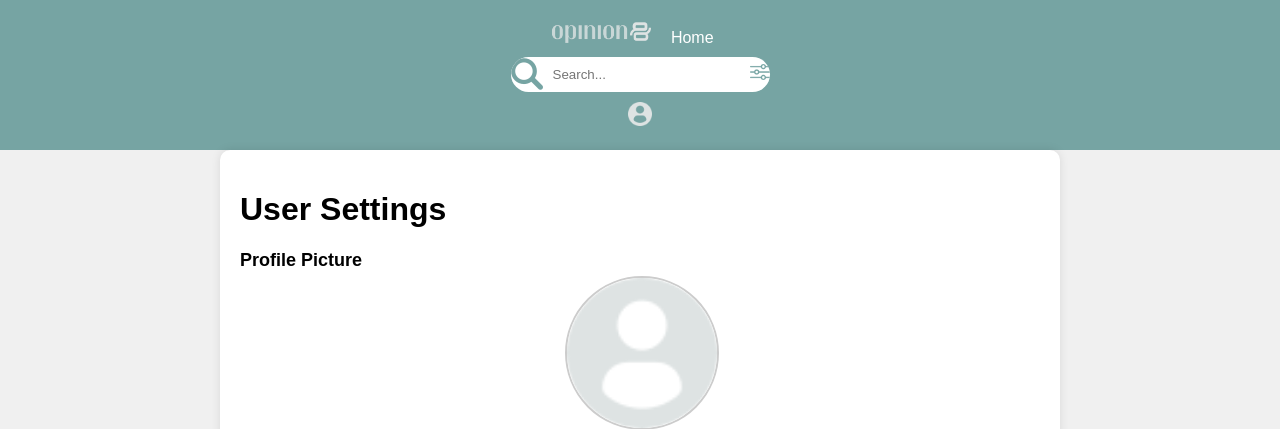
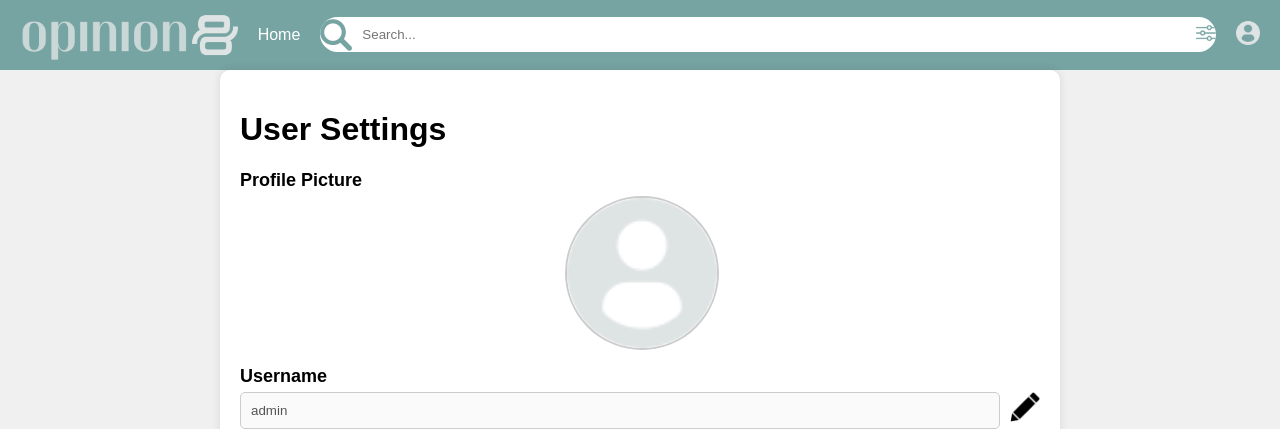
Before and after one commit to nicole-buere/opinion8, a PHP site: page /views/user_settings.php in a window 1280 px wide. Shown: the top 429 px of the page. Run offline with PHP 8.4, Linux system fonts and the light colour scheme; a user stored in the database is signed in; data comes from the database, SQL or seed files in the repository.

Commit message:
fixed user header

```diff
--- a/css/header.css
+++ b/css/header.css
@@ -1,4 +1,4 @@
-/* header.css for*/
+/* header.css */
 
 body {
     margin: 0;
@@ -6,31 +6,32 @@ body {
 }
 
 .header {
+    display: flex;
+    align-items: center;
     background-color: #76A4A3;
     color: white;
-    padding: 20px 0;
-    text-align: center;
+    padding: 10px 20px;
     width: 100%;
     box-sizing: border-box; /* Include padding in width calculation */
-    margin: 0;
 }
 
 .header .alt-logo {
-    max-width: 100px; /* Adjust as needed */
+    max-height: 50px; /* Adjust as needed */
+    margin-right: 20px;
 }
 
 .header .home-link {
     color: white;
     text-decoration: none;
-    margin: 0 15px;
+    margin-right: 20px;
     font-size: 16px;
 }
 
 .search-container {
     display: flex;
     align-items: center;
-    justify-content: center;
-    margin: 10px 0;
+    flex-grow: 1;
+    margin-right: 20px;
 }
 
 .search-bar-wrapper {
@@ -39,12 +40,13 @@ body {
     background: #fff;
     border-radius: 20px;
     overflow: hidden;
+    flex-grow: 1;
 }
 
 .search-bar {
     border: none;
     padding: 10px;
-    flex: 1;
+    flex-grow: 1;
 }
 
 .search-link .filter-icon {
--- a/views/homepage.php
+++ b/views/homepage.php
@@ -7,7 +7,7 @@
     <link rel="stylesheet" href="../css/engagement_analytics.css">
     <link rel="stylesheet" href="../css/footer.css"> <!-- Add this line for footer styles -->
     <style>
-        /* CSS styles for dropdown menu */
+        /* Additional CSS styles for dropdown menu */
         .dropdown {
             position: relative;
             display: inline-block;
```
